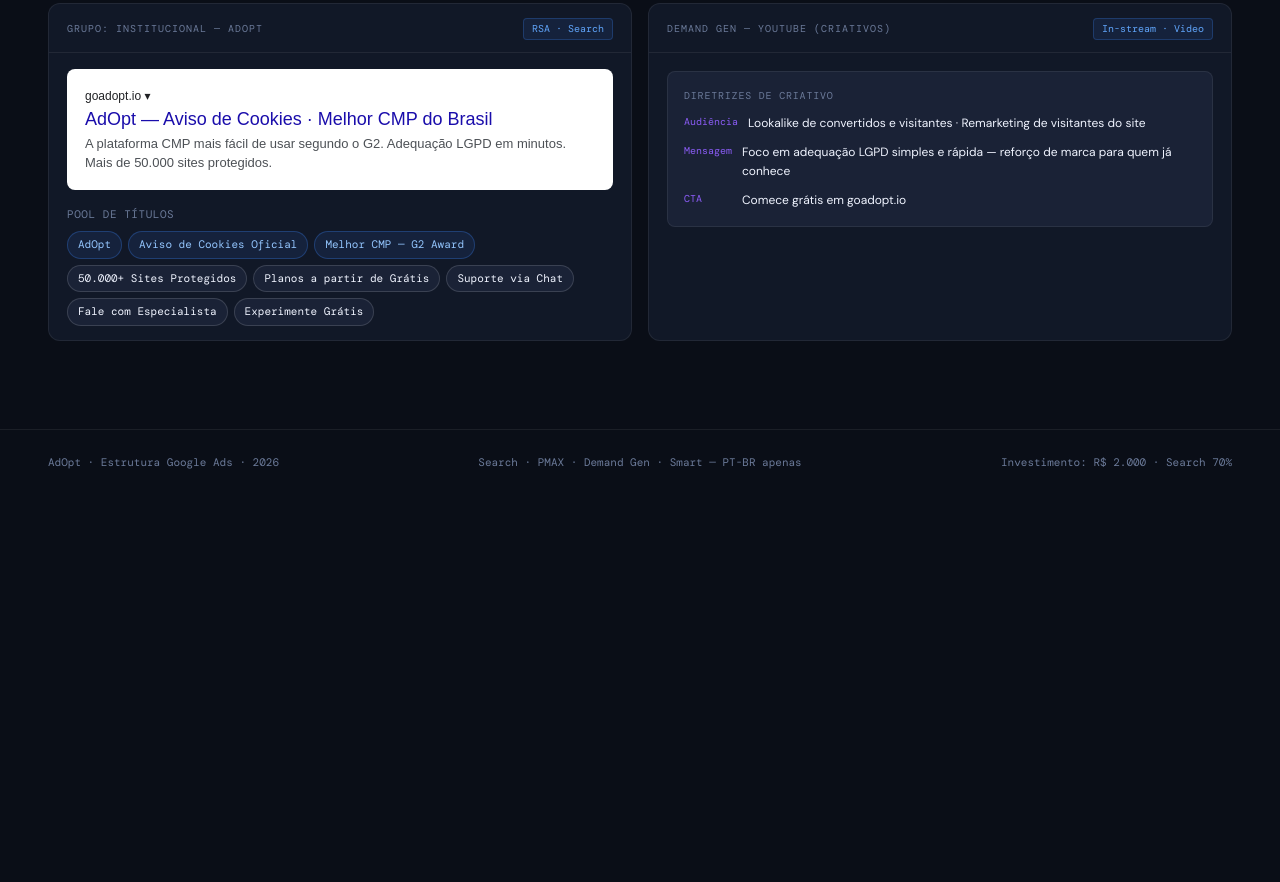
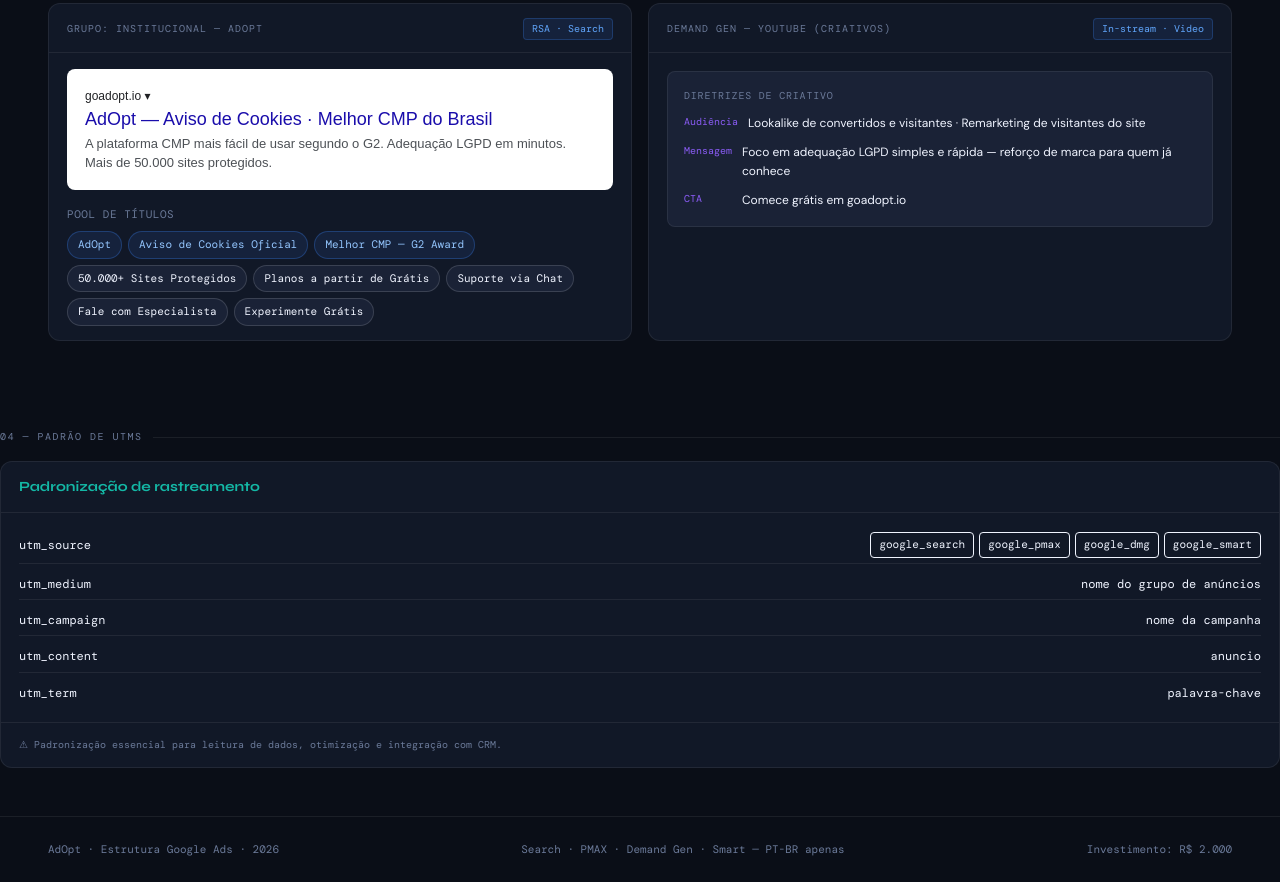
Before and after one commit to mggastal/goadopt, a plain HTML site: page index.html in a window 1280 px wide. Shown: the part 2105-2987 px from the top of the page. Before the commit the page ends 2601 px from the top, so only its background shows below. Drawn offline with nearby package versions, Linux system fonts and the light colour scheme.

Commit message:
Add UTM standardization section to index.html

```diff
--- a/index.html
+++ b/index.html
@@ -712,11 +712,60 @@
   </div>
 
 </div>
+<div class="section">
+  <div class="section-label">04 — Padrão de UTMs</div>
 
+  <div class="kw-grid" style="grid-template-columns: 1fr;">
+    <div class="kw-card">
+      <div class="kw-header" style="color:#14b8a6">
+        Padronização de rastreamento
+      </div>
+
+      <div class="kw-list">
+
+        <div class="kw-item">
+          <span class="kw-word">utm_source</span>
+          <span class="tag-group">
+            <span class="tag">google_search</span>
+            <span class="tag">google_pmax</span>
+            <span class="tag">google_dmg</span>
+            <span class="tag">google_smart</span>
+          </span>
+        </div>
+
+        <div class="kw-item">
+          <span class="kw-word">utm_medium</span>
+          <span>nome do grupo de anúncios</span>
+        </div>
+
+        <div class="kw-item">
+          <span class="kw-word">utm_campaign</span>
+          <span>nome da campanha</span>
+        </div>
+
+        <div class="kw-item">
+          <span class="kw-word">utm_content</span>
+          <span>anuncio</span>
+        </div>
+
+        <div class="kw-item">
+          <span class="kw-word">utm_term</span>
+          <span>palavra-chave</span>
+        </div>
+
+      </div>
+
+      <div style="font-size:10px;color:var(--muted);font-family:var(--font-mono);padding:14px 18px;border-top:1px solid var(--border);">
+        ⚠ Padronização essencial para leitura de dados, otimização e integração com CRM.
+      </div>
+
+    </div>
+  </div>
+</div>
 <div class="footer">
   <span>AdOpt · Estrutura Google Ads · 2026</span>
   <span>Search · PMAX · Demand Gen · Smart — PT-BR apenas</span>
-  <span>Investimento: R$ 2.000 · Search 70%</span>
+  <span>Investimento: R$ 2.000</span>
 </div>
 
 </body>
```
